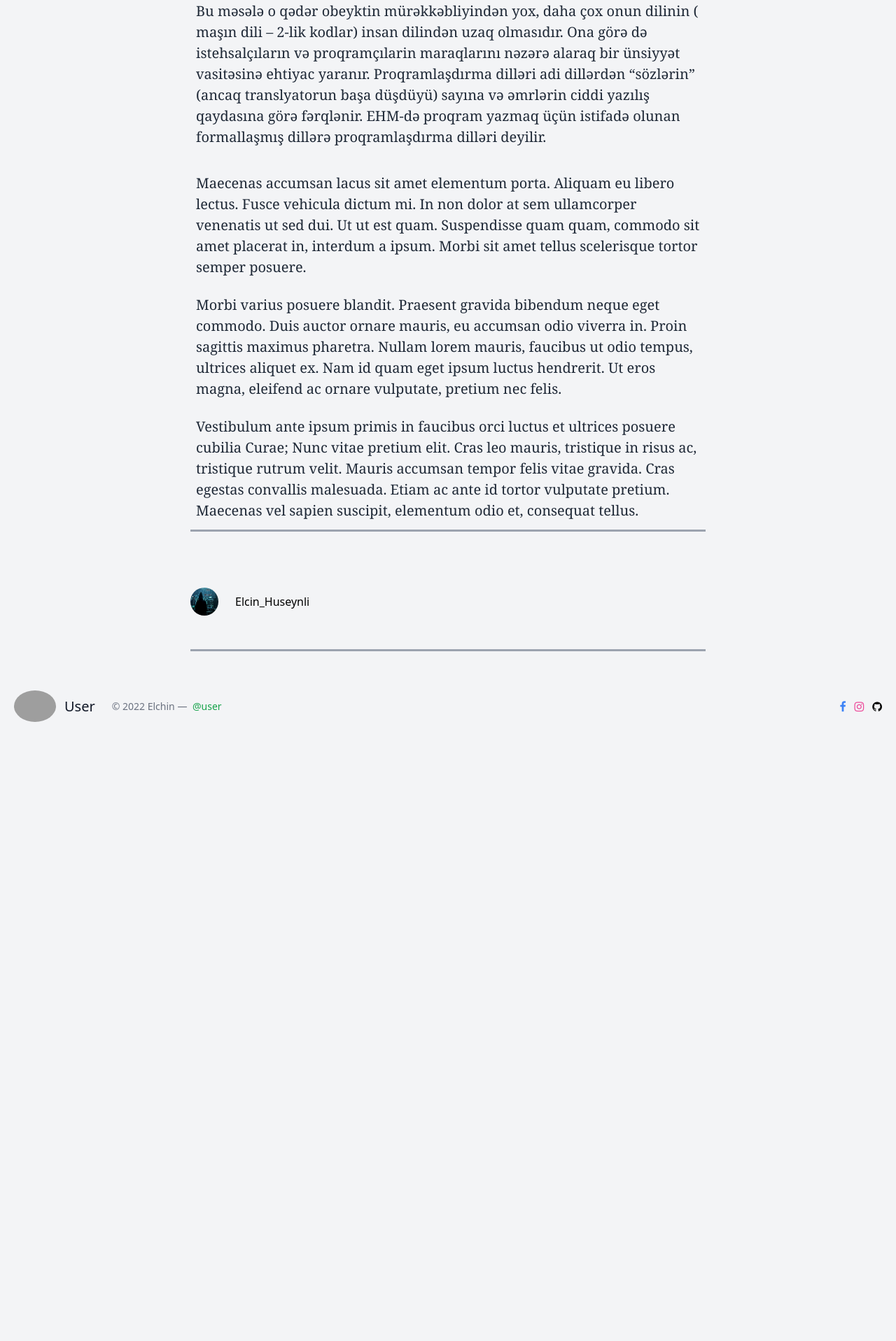
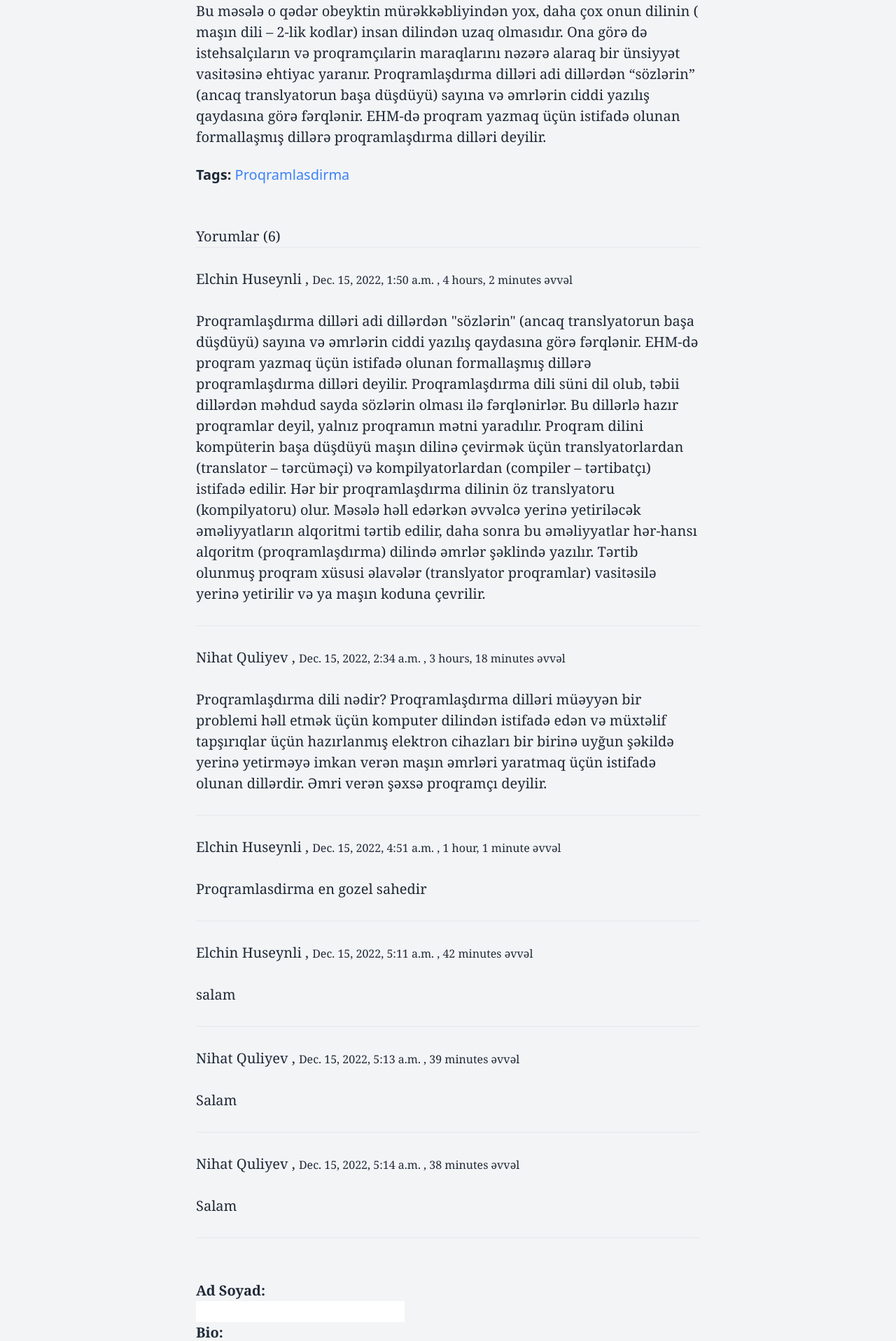
Before and after one commit to Elchin-Huseynli/Blogpostproject-new, a Django app: a page that uses Blogpostproject/templates/post.html in a window 1280 px wide. Shown: the part 1021-2938 px from the top of the page at 70% size. Before the commit the page ends 2053 px from the top, so only its background shows below. Run offline with Django 4.2, Linux system fonts and the light colour scheme; data comes from the database, SQL or seed files in the repository; both versions use the stored data as it was after the commit; parts of the project's set-up code (start-up, migrations or seed data) failed here and were passed over; some libraries are stand-ins or nearby versions; grey boxes are pictures that could not be loaded.

Commit message:
Blogpostproject new

```diff
--- a/Blogpostproject/blogpost/settings.py
+++ b/Blogpostproject/blogpost/settings.py
@@ -28,7 +28,8 @@ INSTALLED_APPS = [
     'django.contrib.sessions',
     'django.contrib.messages',
     'django.contrib.staticfiles',
-    'posts'
+    'posts',
+    'taggit',
 ]
 
 MIDDLEWARE = [
@@ -95,7 +96,7 @@ AUTH_PASSWORD_VALIDATORS = [
 # Internationalization
 # https://docs.djangoproject.com/en/4.0/topics/i18n/
 
-LANGUAGE_CODE = 'en-us'
+LANGUAGE_CODE = 'az'
 
 TIME_ZONE = 'Asia/Baku'
 
--- a/Blogpostproject/blogpost/urls.py
+++ b/Blogpostproject/blogpost/urls.py
@@ -3,7 +3,7 @@ from django.conf.urls.static import static
 from django.contrib import admin
 from django.urls import path
 
-from posts.views import homepage, post, about, search, postlist, allposts,user,postlistauthor
+from posts.views import homepage, post, about, search, postlist, allposts,user,postlistauthor,post_list
 
 urlpatterns = [
     path('admin/', admin.site.urls),
@@ -15,6 +15,7 @@ urlpatterns = [
     path('posts/', allposts, name = 'allposts'),
     path('user/', user, name = 'user'),
     path('author/<author_id>/', postlistauthor, name = 'postlistauthor'),
+    path('tag/<slug:tag_slug>/',post_list, name='post_tag'),
 
 ]
 
--- a/Blogpostproject/posts/admin.py
+++ b/Blogpostproject/posts/admin.py
@@ -1,7 +1,9 @@
 from django.contrib import admin
 
-from .models import Author, Category, Post
+from .models import Author, Category, Post, About, Comment
 
 admin.site.register(Author)
 admin.site.register(Category)
 admin.site.register(Post)
+admin.site.register(About)
+admin.site.register(Comment)
--- /dev/null
+++ b/Blogpostproject/posts/forms.py
@@ -0,0 +1,16 @@
+from .models import Comment
+from django import forms
+
+class CommentForm(forms.ModelForm):
+    def _init_(self,*args,**kwargs):
+        super(CommentForm,self)._init_(*args,**kwargs)
+        for field in self.fields:
+            self.fields[field].widget.attrs={'class':'form-control'}
+
+        self.fields['bio'].widget.attrs['rows'] = 10
+        self.fields['bio'].widget.attrs['cols'] = 50
+        self.fields['bio'].widget.attrs['placeholder'] = "Yorum yaz..."
+
+    class Meta:
+            model = Comment
+            fields = ['ad_soyad','bio']
--- a/Blogpostproject/posts/models.py
+++ b/Blogpostproject/posts/models.py
@@ -1,5 +1,6 @@
 from django.db import models
 from django.contrib.auth import get_user_model
+from taggit.managers import TaggableManager
 
 User = get_user_model()
 
@@ -30,6 +31,28 @@ class Post(models.Model):
     thumbnail = models.ImageField()
     categories = models.ManyToManyField(Category)
     featured = models.BooleanField()
+    tags = TaggableManager()
 
     def __str__(self):
         return self.title
+
+
+class About(models.Model):
+    user = models.CharField(max_length=20,verbose_name='User')
+    email = models.EmailField(max_length=50,verbose_name='Email')
+    phone_number = models.IntegerField(max_length=15,verbose_name='Nömrə')
+    position = models.CharField(max_length=20,verbose_name='Sahə')
+    about = models.TextField(verbose_name='Haqqında')
+
+    def __str__(self):
+        return self.user
+
+
+class Comment(models.Model):
+    post = models.ForeignKey(Post, related_name='comment',on_delete=models.CASCADE)
+    ad_soyad = models.CharField(verbose_name='Ad Soyad',max_length=120)
+    bio = models.TextField(max_length=1000,verbose_name='Bio')
+    tarix = models.DateTimeField(auto_now_add=True)
+
+    def __str__(self):
+        return '%s - %s'%(self.post,self.ad_soyad)
--- a/Blogpostproject/posts/views.py
+++ b/Blogpostproject/posts/views.py
@@ -1,12 +1,17 @@
-from django.shortcuts import render
+from django.shortcuts import render,get_object_or_404
+from django.core.exceptions import ObjectDoesNotExist
+from django.http import Http404
 from django.db.models import Q
-from .models import Category, Post, Author
+from taggit.models import Tag
+from .forms import CommentForm
+from .models import Category, Post, Author, About
 
 def get_author(user):
     qs = Author.objects.filter(user=user)
     if qs.exists():
         return qs[0]
     return None
+
 
 def homepage (request):
     categories = Category.objects.all()[0:3]
@@ -19,17 +24,37 @@ def homepage (request):
     }
     return render(request, 'homepage.html',context)
 
+
+
 def post (request,slug):
-    post = Post.objects.get(slug = slug)
-    latest = Post.objects.order_by('-timestamp')[:3]
+    try:
+        post = Post.objects.get(slug=slug)
+        latest = Post.objects.order_by('-timestamp')
+    except ObjectDoesNotExist:
+        raise Http404
+
+    comment_form = CommentForm(request.POST or None)
+    if comment_form.is_valid():
+        comment = comment_form.save(commit=False)
+        comment.post = post
+        comment.save()
+        comment_form = CommentForm()
     context = {
         'post': post,
         'latest': latest,
+        'form':comment_form,
     }
     return render(request, 'post.html', context)
 
+
+
 def about (request):
-    return render(request, 'about_page.html')
+    about = About.objects.get()
+    context = {
+        'about':about
+    }
+    return render(request, 'about_page.html',context)
+
 
 def search(request):
     queryset = Post.objects.all()
@@ -56,16 +81,23 @@ def postlist (request,slug):
     }
     return render(request, 'post_list.html', context)
 
+
 def allposts(request):
     posts = Post.objects.order_by('-timestamp')
 
     context = {
         'posts': posts,
     }
-    return render(request, 'all_posts.html', context)
+    return render(request, 'all_posts.html',context)
+
 
 def user (request):
-    return render(request, 'user.html')
+    about = About.objects.get()
+    context = {
+        'about':about
+    }
+    return render(request, 'user.html',context)
+
 
 def postlistauthor (request,author_id):
     posts = Post.objects.filter(author_id=author_id).order_by('-timestamp')
@@ -77,3 +109,15 @@ def postlistauthor (request,author_id):
 
     }
     return render(request, 'postlist_author.html', context)
+
+
+def post_list(request, tag_slug=None):
+    tag = None
+    if tag_slug:
+        tag = get_object_or_404(Tag, slug=tag_slug)
+        posts = Post.objects.filter(tags__in=[tag])
+    context = {
+        'posts': posts,
+        'tag': tag
+    }
+    return render(request, 'post_list.html',context)
--- a/Blogpostproject/templates/about_page.html
+++ b/Blogpostproject/templates/about_page.html
@@ -7,10 +7,10 @@
         <svg xmlns="http://www.w3.org/2000/svg" fill="currentColor" class="inline-block w-8 h-8 text-gray-400 mb-8" viewBox="0 0 975.036 975.036">
           <path d="M925.036 57.197h-304c-27.6 0-50 22.4-50 50v304c0 27.601 22.4 50 50 50h145.5c-1.9 79.601-20.4 143.3-55.4 191.2-27.6 37.8-69.399 69.1-125.3 93.8-25.7 11.3-36.8 41.7-24.8 67.101l36 76c11.6 24.399 40.3 35.1 65.1 24.399 66.2-28.6 122.101-64.8 167.7-108.8 55.601-53.7 93.7-114.3 114.3-181.9 20.601-67.6 30.9-159.8 30.9-276.8v-239c0-27.599-22.401-50-50-50zM106.036 913.497c65.4-28.5 121-64.699 166.9-108.6 56.1-53.7 94.4-114.1 115-181.2 20.6-67.1 30.899-159.6 30.899-277.5v-239c0-27.6-22.399-50-50-50h-304c-27.6 0-50 22.4-50 50v304c0 27.601 22.4 50 50 50h145.5c-1.9 79.601-20.4 143.3-55.4 191.2-27.6 37.8-69.4 69.1-125.3 93.8-25.7 11.3-36.8 41.7-24.8 67.101l35.9 75.8c11.601 24.399 40.501 35.2 65.301 24.399z"></path>
         </svg>
-        <p class="leading-relaxed text-lg">I am Huseynli Elchin, 18 years old. I am studying at the Azerbaijan University of Architecture and Construction. I am currently studying Backend Developer.</p>
+        <p class="leading-relaxed text-lg">{{about.about}}</p>
         <span class="inline-block h-1 w-10 rounded bg-blue-500 mt-8 mb-6"></span>
-        <h2 class="text-gray-900 font-medium title-font tracking-wider text-sm">ELCHİN HUSEYNLİ</h2>
-        <p class="text-gray-500">Backend Developer</p>
+        <h2 class="text-gray-900 font-medium title-font tracking-wider text-sm">{{about.user}}</h2>
+        <p class="text-gray-500">{{about.position}}</p>
       </div>
     </div>
     <div class="flex flex-wrap justify-center">
--- a/Blogpostproject/templates/post.html
+++ b/Blogpostproject/templates/post.html
@@ -66,12 +66,59 @@
 
 
 
+			<div class="flex w-full items-center font-sans mb-2">
+				<p>
+			        <strong>Tags:</strong>
+			        {% for tag in post.tags.all %}
+				  <a href="{% url 'post_tag' tag.slug %}" class="rounded-lg mb-5 hover:bg-gray-200 text-blue-500 inline-flex items-center">
+				      {{tag.name}}
+				  </a>
+				  <!-- {% if not forloop.last %}, {% endif %} -->
+			        {% endfor %}
+			    </p>
+			</div>
 
-			<ol>
-				<li class="py-3">Maecenas accumsan lacus sit amet elementum porta. Aliquam eu libero lectus. Fusce vehicula dictum mi. In non dolor at sem ullamcorper venenatis ut sed dui. Ut ut est quam. Suspendisse quam quam, commodo sit amet placerat in, interdum a ipsum. Morbi sit amet tellus scelerisque tortor semper posuere.</li>
-				<li class="py-3">Morbi varius posuere blandit. Praesent gravida bibendum neque eget commodo. Duis auctor ornare mauris, eu accumsan odio viverra in. Proin sagittis maximus pharetra. Nullam lorem mauris, faucibus ut odio tempus, ultrices aliquet ex. Nam id quam eget ipsum luctus hendrerit. Ut eros magna, eleifend ac ornare vulputate, pretium nec felis.</li>
-				<li class="py-3">Vestibulum ante ipsum primis in faucibus orci luctus et ultrices posuere cubilia Curae; Nunc vitae pretium elit. Cras leo mauris, tristique in risus ac, tristique rutrum velit. Mauris accumsan tempor felis vitae gravida. Cras egestas convallis malesuada. Etiam ac ante id tortor vulputate pretium. Maecenas vel sapien suscipit, elementum odio et, consequat tellus.</li>
-			</ol>
+
+
+
+			<br>
+			<div class="row">
+				{% if post.comment.all %}
+					<div class="col-lg-6 col-lg-offset-3">
+						<h2 class="page-header">Yorumlar ({{post.comment.all | length}})</h2><hr><br>
+						{% for comment in post.comment.all %}
+							<div class="col-lg-12">
+								<p class="lead">{{comment.ad_soyad}} , <small>{{comment.tarix}} , {{comment.tarix | timesince}} əvvəl</small></p><br>
+								<p class="lead">{{comment.bio}}</p><br><hr><br>
+							</div>
+						{% endfor %}
+					</div>
+				{% endif %}
+			</div>
+
+			<br>
+			<div class="row">
+				<div class="col-lg-6 col-lg-offset-3">
+					<form method="post" action="">
+						{% csrf_token %}
+						{% for field in form %}
+						<div class="form-group">
+							<strong>{{field.label_tag}}</strong><br>
+							{{field}}
+							<br>
+					</div>
+								{%endfor%}
+						<button style="background-color: blue;color: white;">Yorum yaz</button>
+					</form>
+				</div>
+				</div>
+				<br>
+
+
+
+
+
+
 
 
 
```
Also changed, not shown: Blogpostproject/templates/post_list.html (+12 -1 lines), Blogpostproject/templates/user.html (+6 -17 lines), Blogpostproject/db.sqlite3, Blogpostproject/posts/migrations/0008_about.py (added), Blogpostproject/posts/migrations/0009_post_tags.py (added), Blogpostproject/posts/migrations/0010_comment.py (added).
